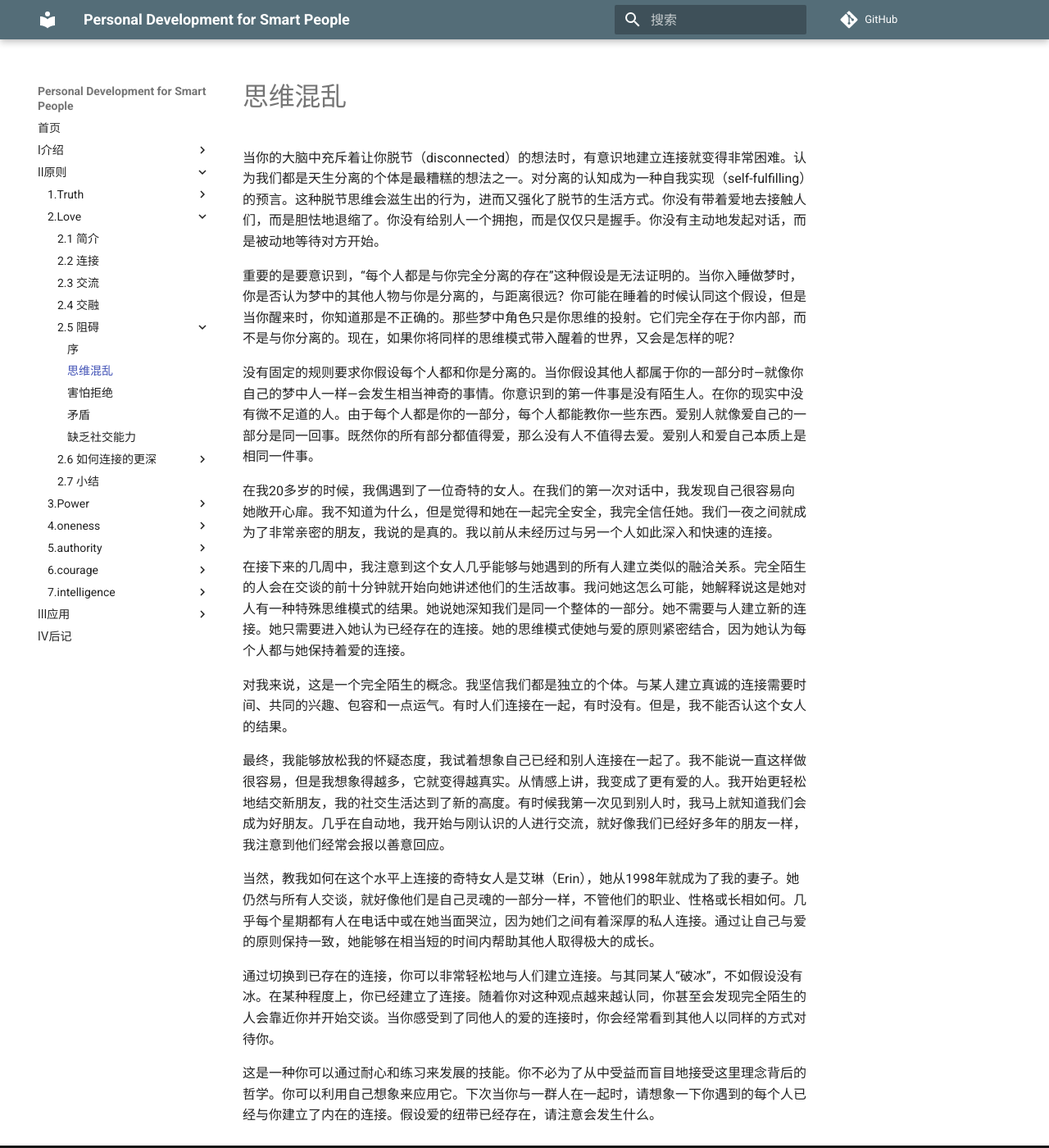
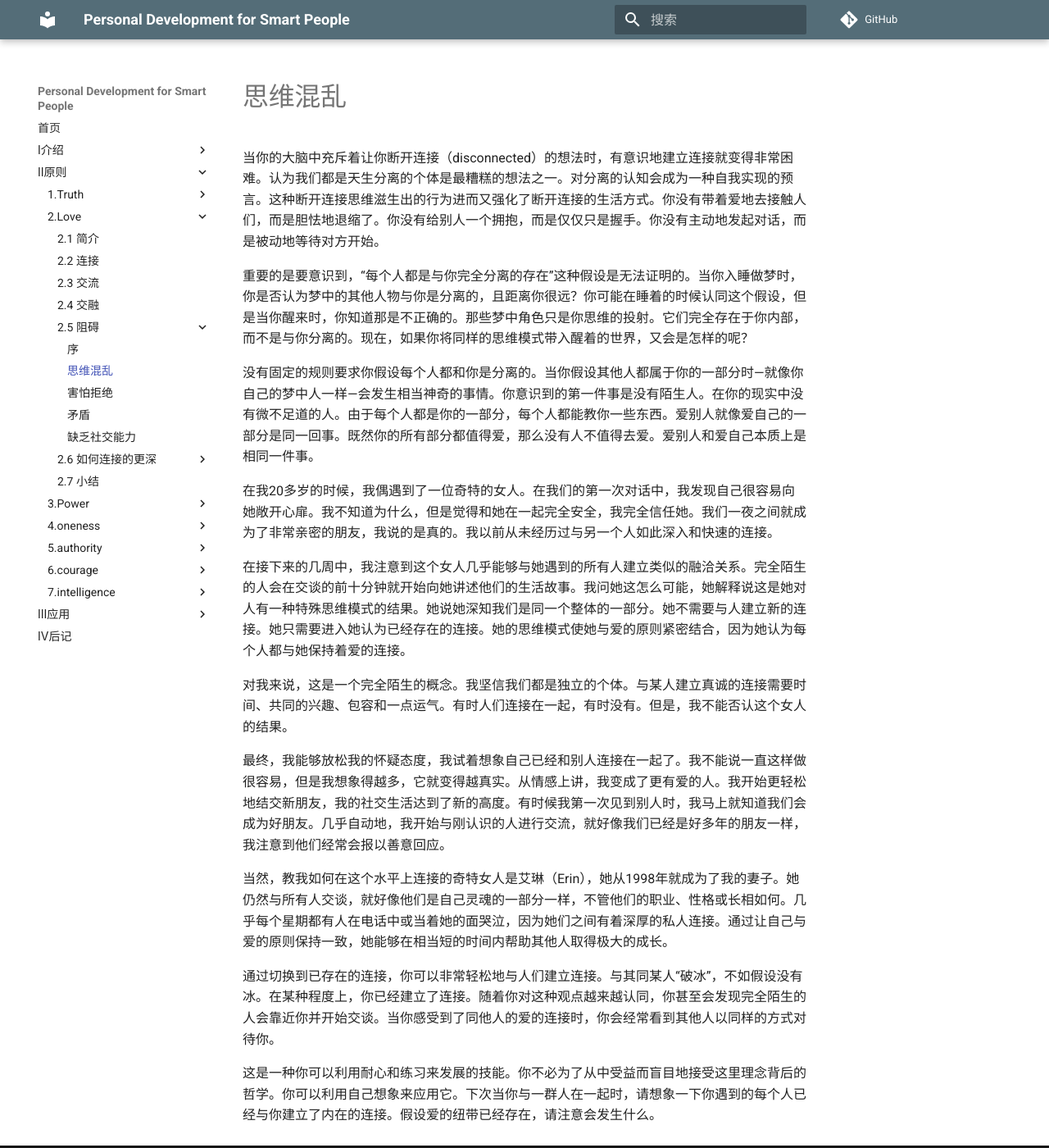
Before and after one commit to wtsnwei/pdsp, an MkDocs documentation site: the page built from docs/2.Principles/02.love/04.disconnected-mind-set.md, in a window 1280 px wide and 1400 px high. Shown: the whole window at 82% size. Built offline with MkDocs 1.6.1 and Material for MkDocs 9.7.7, drawn with Linux system fonts in a browser that asks for light colours; comment, search, counter and statistics services are not loaded.

Commit message:
修正语句

```diff
--- a/docs/2.Principles/02.love/04.disconnected-mind-set.md
+++ b/docs/2.Principles/02.love/04.disconnected-mind-set.md
@@ -3,9 +3,9 @@ title:    Disconnected Mind-set
 date:     2021-03-05
 ---
 
-当你的大脑中充斥着让你脱节（disconnected）的想法时，有意识地建立连接就变得非常困难。认为我们都是天生分离的个体是最糟糕的想法之一。对分离的认知成为一种自我实现（self-fulfilling）的预言。这种脱节思维会滋生出的行为，进而又强化了脱节的生活方式。你没有带着爱地去接触人们，而是胆怯地退缩了。你没有给别人一个拥抱，而是仅仅只是握手。你没有主动地发起对话，而是被动地等待对方开始。
+当你的大脑中充斥着让你断开连接（disconnected）的想法时，有意识地建立连接就变得非常困难。认为我们都是天生分离的个体是最糟糕的想法之一。对分离的认知会成为一种自我实现的预言。这种断开连接思维滋生出的行为进而又强化了断开连接的生活方式。你没有带着爱地去接触人们，而是胆怯地退缩了。你没有给别人一个拥抱，而是仅仅只是握手。你没有主动地发起对话，而是被动地等待对方开始。
 
-重要的是要意识到，“每个人都是与你完全分离的存在”这种假设是无法证明的。当你入睡做梦时，你是否认为梦中的其他人物与你是分离的，与距离很远？你可能在睡着的时候认同这个假设，但是当你醒来时，你知道那是不正确的。那些梦中角色只是你思维的投射。它们完全存在于你内部，而不是与你分离的。现在，如果你将同样的思维模式带入醒着的世界，又会是怎样的呢？
+重要的是要意识到，“每个人都是与你完全分离的存在”这种假设是无法证明的。当你入睡做梦时，你是否认为梦中的其他人物与你是分离的，且距离你很远？你可能在睡着的时候认同这个假设，但是当你醒来时，你知道那是不正确的。那些梦中角色只是你思维的投射。它们完全存在于你内部，而不是与你分离的。现在，如果你将同样的思维模式带入醒着的世界，又会是怎样的呢？
 
 没有固定的规则要求你假设每个人都和你是分离的。当你假设其他人都属于你的一部分时—就像你自己的梦中人一样—会发生相当神奇的事情。你意识到的第一件事是没有陌生人。在你的现实中没有微不足道的人。由于每个人都是你的一部分，每个人都能教你一些东西。爱别人就像爱自己的一部分是同一回事。既然你的所有部分都值得爱，那么没有人不值得去爱。爱别人和爱自己本质上是相同一件事。
 
@@ -15,10 +15,10 @@ date:     2021-03-05
 
 对我来说，这是一个完全陌生的概念。我坚信我们都是独立的个体。与某人建立真诚的连接需要时间、共同的兴趣、包容和一点运气。有时人们连接在一起，有时没有。但是，我不能否认这个女人的结果。
 
-最终，我能够放松我的怀疑态度，我试着想象自己已经和别人连接在一起了。我不能说一直这样做很容易，但是我想象得越多，它就变得越真实。从情感上讲，我变成了更有爱的人。我开始更轻松地结交新朋友，我的社交生活达到了新的高度。有时候我第一次见到别人时，我马上就知道我们会成为好朋友。几乎在自动地，我开始与刚认识的人进行交流，就好像我们已经好多年的朋友一样，我注意到他们经常会报以善意回应。
+最终，我能够放松我的怀疑态度，我试着想象自己已经和别人连接在一起了。我不能说一直这样做很容易，但是我想象得越多，它就变得越真实。从情感上讲，我变成了更有爱的人。我开始更轻松地结交新朋友，我的社交生活达到了新的高度。有时候我第一次见到别人时，我马上就知道我们会成为好朋友。几乎自动地，我开始与刚认识的人进行交流，就好像我们已经是好多年的朋友一样，我注意到他们经常会报以善意回应。
 
-当然，教我如何在这个水平上连接的奇特女人是艾琳（Erin），她从1998年就成为了我的妻子。她仍然与所有人交谈，就好像他们是自己灵魂的一部分一样，不管他们的职业、性格或长相如何。几乎每个星期都有人在电话中或在她当面哭泣，因为她们之间有着深厚的私人连接。通过让自己与爱的原则保持一致，她能够在相当短的时间内帮助其他人取得极大的成长。
+当然，教我如何在这个水平上连接的奇特女人是艾琳（Erin），她从1998年就成为了我的妻子。她仍然与所有人交谈，就好像他们是自己灵魂的一部分一样，不管他们的职业、性格或长相如何。几乎每个星期都有人在电话中或当着她的面哭泣，因为她们之间有着深厚的私人连接。通过让自己与爱的原则保持一致，她能够在相当短的时间内帮助其他人取得极大的成长。
 
 通过切换到已存在的连接，你可以非常轻松地与人们建立连接。与其同某人“破冰”，不如假设没有冰。在某种程度上，你已经建立了连接。随着你对这种观点越来越认同，你甚至会发现完全陌生的人会靠近你并开始交谈。当你感受到了同他人的爱的连接时，你会经常看到其他人以同样的方式对待你。
 
-这是一种你可以通过耐心和练习来发展的技能。你不必为了从中受益而盲目地接受这里理念背后的哲学。你可以利用自己想象来应用它。下次当你与一群人在一起时，请想象一下你遇到的每个人已经与你建立了内在的连接。假设爱的纽带已经存在，请注意会发生什么。
+这是一种你可以利用耐心和练习来发展的技能。你不必为了从中受益而盲目地接受这里理念背后的哲学。你可以利用自己想象来应用它。下次当你与一群人在一起时，请想象一下你遇到的每个人已经与你建立了内在的连接。假设爱的纽带已经存在，请注意会发生什么。
```
